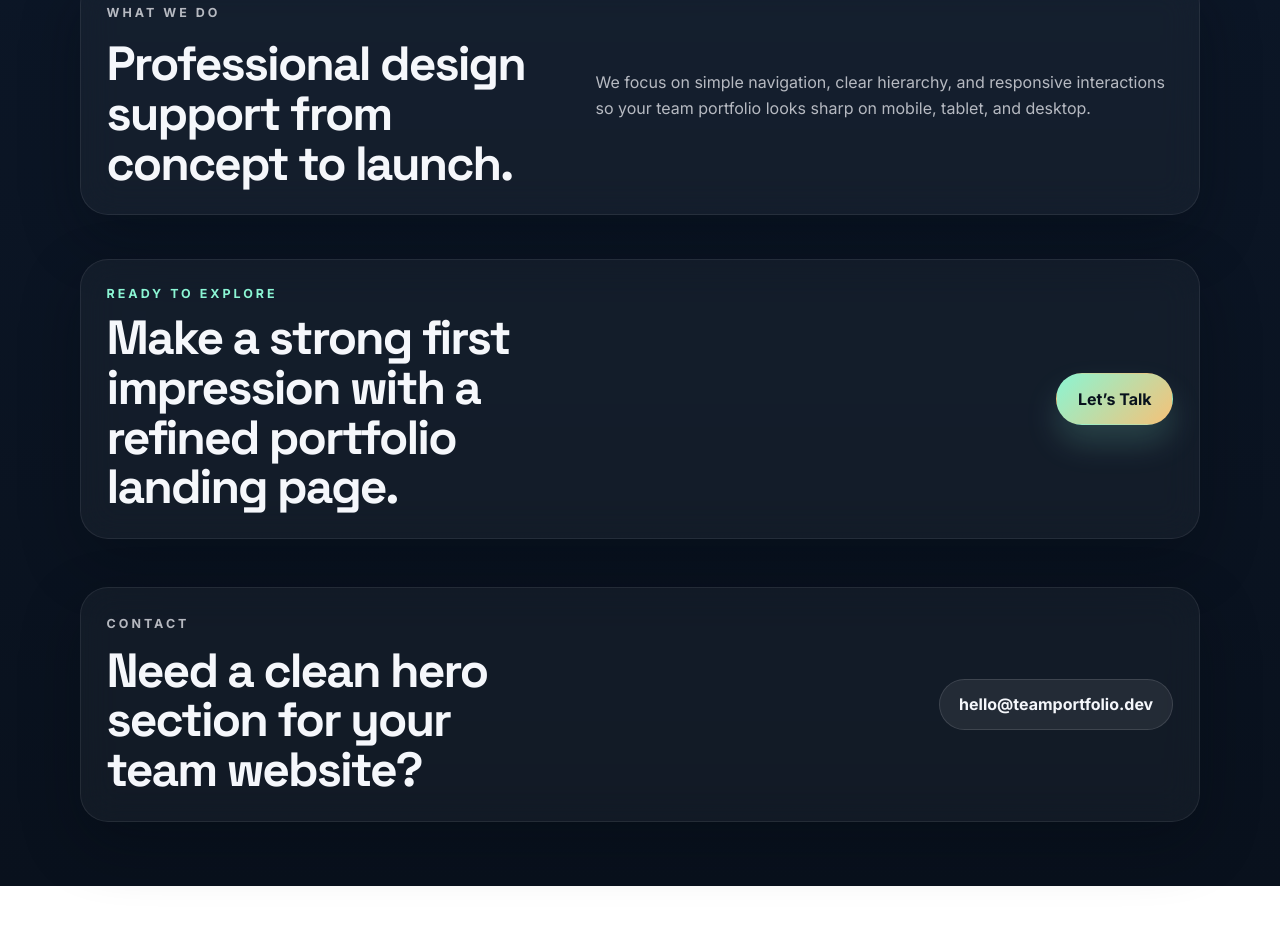
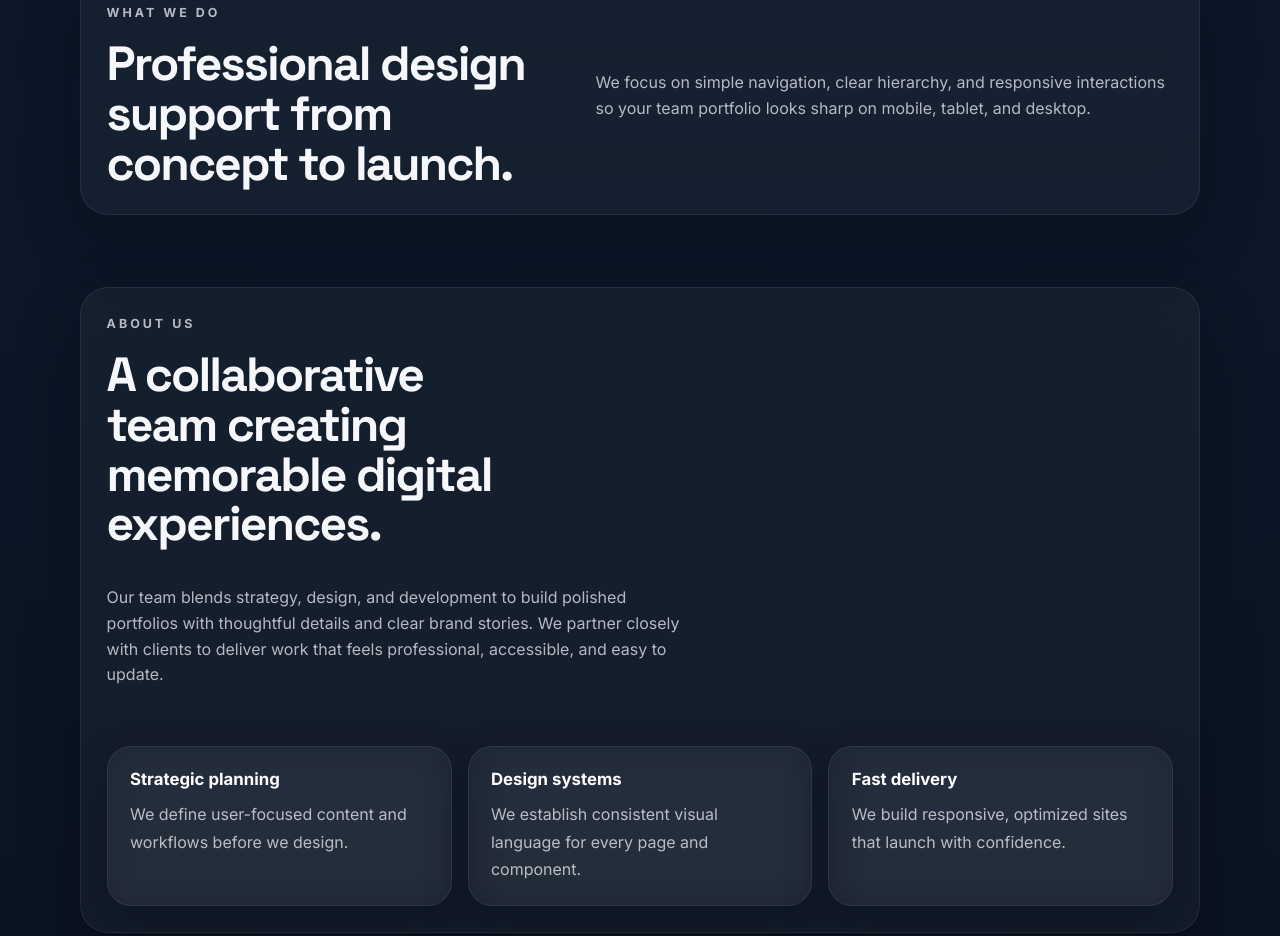
Before and after one commit to Buildora5/TeamPortfolio, a plain HTML site: page src/index.html in a window 1280 px wide. Shown: the part 983-1919 px from the top of the page. Before the commit the page ends 1869 px from the top, so only its background shows below. Drawn offline with Linux system fonts and the light colour scheme.

Commit message:
Added about us section

```diff
--- a/src/index.css
+++ b/src/index.css
@@ -328,6 +328,58 @@ img {
   padding: 1rem 0 2rem;
 }
 
+#about {
+  padding-top: 2.5rem;
+}
+
+#about .section-grid {
+  display: grid;
+  grid-template-columns: 1fr;
+  gap: 1.25rem;
+  align-items: flex-start;
+}
+
+#about .section-grid p {
+  max-width: 58ch;
+}
+
+.about-highlights {
+  display: grid;
+  grid-template-columns: repeat(3, minmax(0, 1fr));
+  gap: 1rem;
+  margin-top: 1.4rem;
+}
+
+.about-highlights article {
+  padding: 1.4rem;
+  border-radius: 1.5rem;
+  border: 1px solid rgba(255, 255, 255, 0.08);
+  background: rgba(255, 255, 255, 0.04);
+  box-shadow: 0 20px 48px rgba(1, 8, 16, 0.32);
+  backdrop-filter: blur(18px);
+  transition: transform 0.35s ease, opacity 0.35s ease;
+  opacity: 0.55;
+  transform: translateY(20px);
+}
+
+.about-highlights article strong {
+  display: block;
+  margin-bottom: 0.75rem;
+  font-size: 1.05rem;
+  color: #ffffff;
+}
+
+.about-highlights article p {
+  margin: 0;
+  color: rgba(245, 247, 251, 0.72);
+  line-height: 1.7;
+}
+
+.about-highlights article.is-visible {
+  opacity: 1;
+  transform: translateY(0);
+}
+
 .section-grid,
 .strip-inner,
 .contact-card {
--- a/src/index.html
+++ b/src/index.html
@@ -101,6 +101,32 @@
             </div>
         </section>
 
+        <section class="content-section" id="about">
+            <div class="container section-grid">
+                <article>
+                    <p class="section-label">About Us</p>
+                    <h2>A collaborative team creating memorable digital experiences.</h2>
+                </article>
+                <p>
+                    Our team blends strategy, design, and development to build polished portfolios with thoughtful details and clear brand stories. We partner closely with clients to deliver work that feels professional, accessible, and easy to update.
+                </p>
+                <div class="about-highlights">
+                    <article>
+                        <strong>Strategic planning</strong>
+                        <p>We define user-focused content and workflows before we design.</p>
+                    </article>
+                    <article>
+                        <strong>Design systems</strong>
+                        <p>We establish consistent visual language for every page and component.</p>
+                    </article>
+                    <article>
+                        <strong>Fast delivery</strong>
+                        <p>We build responsive, optimized sites that launch with confidence.</p>
+                    </article>
+                </div>
+            </div>
+        </section>
+
         <section class="contact-strip" id="showcase">
             <div class="container strip-inner">
                 <div>
--- a/src/index.js
+++ b/src/index.js
@@ -27,3 +27,25 @@ if (navToggle && siteNav) {
     }
   });
 }
+
+const aboutHighlights = document.querySelectorAll(".about-highlights article");
+
+if (aboutHighlights.length && "IntersectionObserver" in window) {
+  const highlightObserver = new IntersectionObserver(
+    (entries, observer) => {
+      entries.forEach((entry) => {
+        if (entry.isIntersecting) {
+          entry.target.classList.add("is-visible");
+          observer.unobserve(entry.target);
+        }
+      });
+    },
+    {
+      threshold: 0.2,
+    }
+  );
+
+  aboutHighlights.forEach((card) => highlightObserver.observe(card));
+} else {
+  aboutHighlights.forEach((card) => card.classList.add("is-visible"));
+}
```
